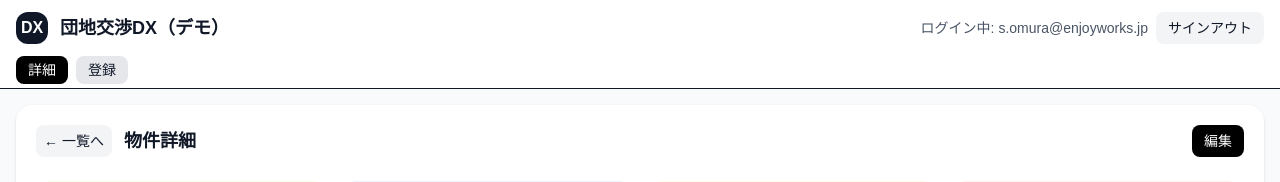
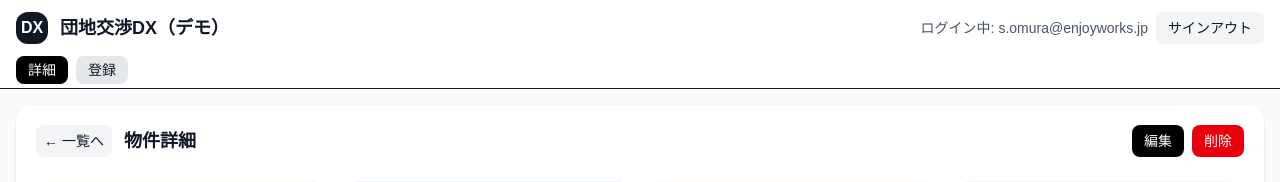
Before and after one commit to strictly-es/supabase-minapp, a Next.js app: page /sample/pattern_2_list/tab-detail/1 in a window 1280 px wide. Shown: the top 182 px of the page. Built offline with nearby package versions, Linux system fonts and the light colour scheme; no server answers; the database is empty.

Commit message:
delete page

```diff
--- a/app/sample/pattern_2_list/tab-detail/[id]/page.tsx
+++ b/app/sample/pattern_2_list/tab-detail/[id]/page.tsx
@@ -43,6 +43,29 @@ export default function DetailPage() {
   const [signedUrl, setSignedUrl] = useState<string | null>(null)
   const [msg, setMsg] = useState<string>('')
   const [stocks, setStocks] = useState<Stock[]>([])
+
+  async function handleDelete() {
+    if (!id) return
+    const ok = window.confirm('この物件を削除します。よろしいですか？')
+    if (!ok) return
+    setMsg('削除中...')
+    try {
+      const { data: { user }, error: uerr } = await supabase.auth.getUser()
+      if (uerr) throw uerr
+      const payload: Record<string, unknown> = { deleted_at: new Date().toISOString() }
+      if (user?.id) payload.deleted_by = user.id
+      const { error } = await supabase
+        .from('estate_entries')
+        .update(payload)
+        .eq('id', id)
+      if (error) throw error
+      setMsg('削除しました。一覧へ移動します...')
+      window.location.href = '/sample/pattern_2_list/tab-list'
+    } catch (e) {
+      console.error('[detail:delete:error]', e)
+      setMsg('削除に失敗しました')
+    }
+  }
 
   useEffect(() => {
     let mounted = true
@@ -133,6 +156,9 @@ export default function DetailPage() {
                     編集
                   </Link>
                 )}
+                <button onClick={() => { handleDelete().catch(console.error) }} className="px-3 py-1.5 rounded-lg bg-red-600 text-white text-sm">
+                  削除
+                </button>
               </div>
             </div>
 
--- a/app/sample/pattern_2_list/tab-list/page.tsx
+++ b/app/sample/pattern_2_list/tab-list/page.tsx
@@ -91,6 +91,7 @@ export default function TabListPage() {
         const { data, error } = await supabase
           .from('estate_entries')
           .select('id, estate_name, addr1, addr2, max_price, area_sqm, coef_total, past_min, reins_registered_date, contract_date, floor, has_elevator')
+          .is('deleted_at', null)
           .order('created_at', { ascending: false })
           .limit(1000)
         if (error) throw error
```
